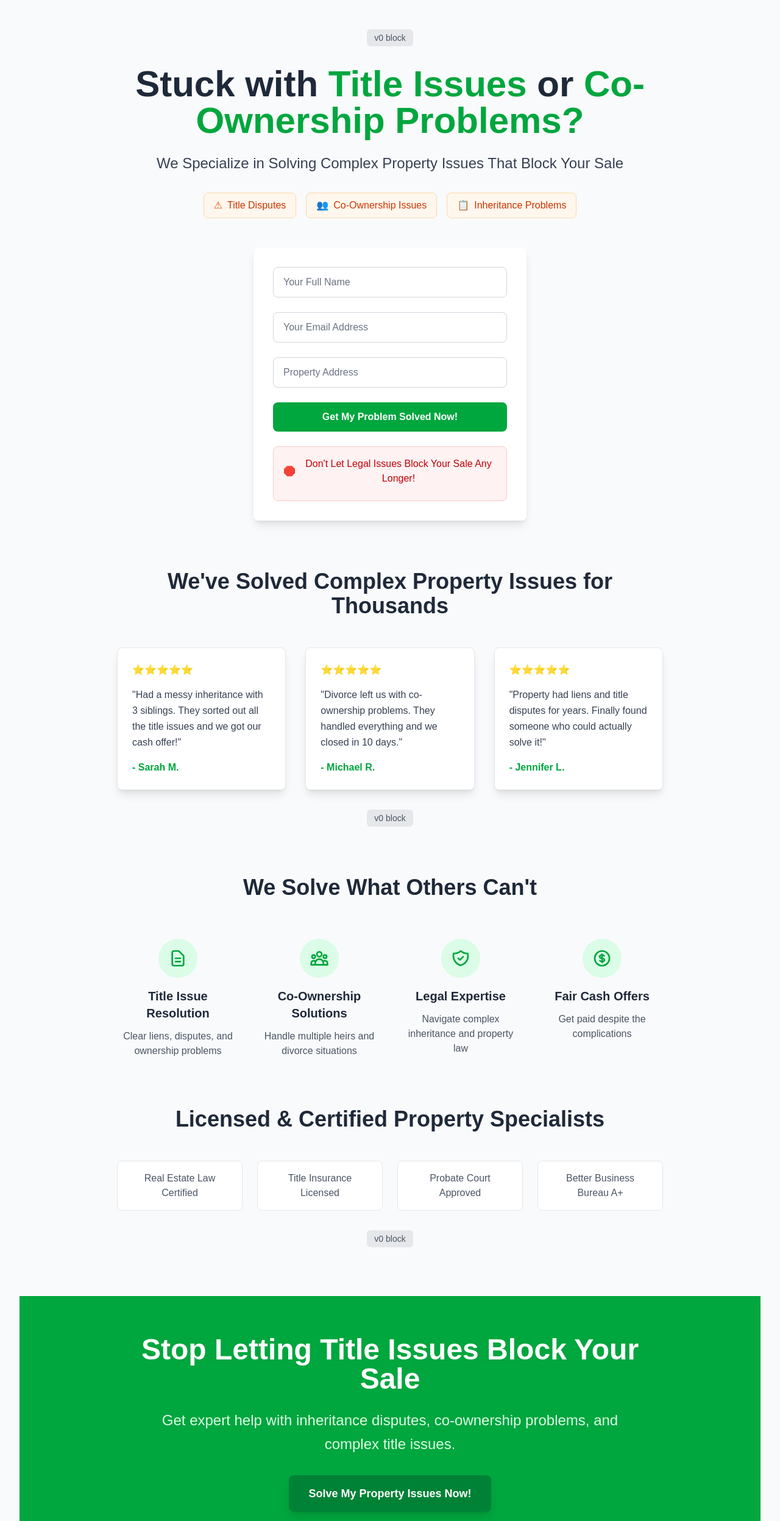
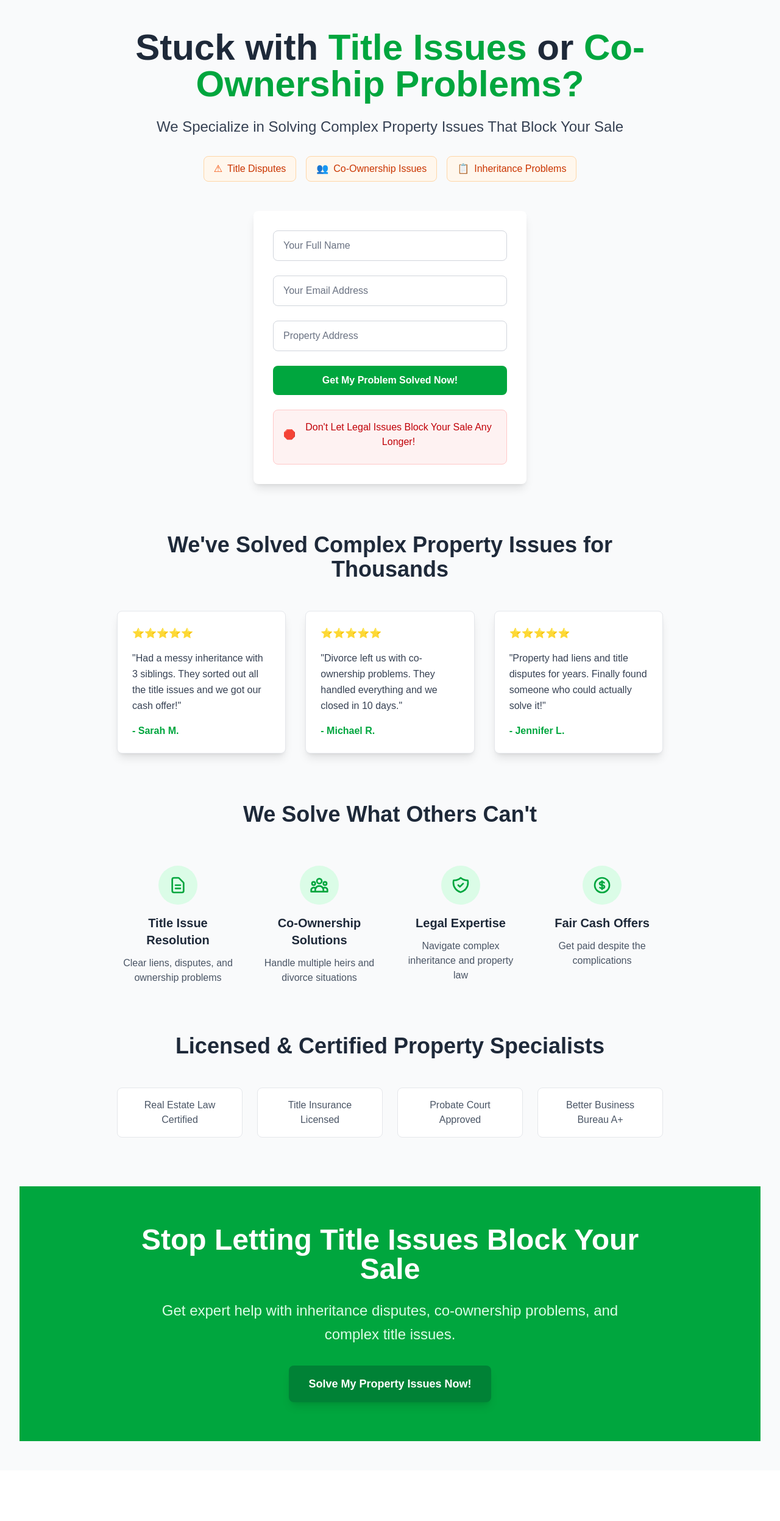
Before and after one commit to buildmoreandmore-cpu/property-title-landing, a Next.js app: page / in a window 1280 px wide. Shown: the top 2495 px of the page at 61% size. After the commit the page ends 2412 px from the top, so only its background shows below. Built offline with nearby package versions, Linux system fonts and the light colour scheme.

Commit message:
Remove all v0 block tags from landing page

```diff
--- a/app/page.tsx
+++ b/app/page.tsx
@@ -28,9 +28,6 @@ export default function Home() {
       <div className="max-w-4xl mx-auto">
         {/* Header with v0 block tag */}
         <div className="text-center mb-8">
-          <div className="inline-block bg-gray-200 text-gray-600 px-3 py-1 rounded-md text-sm mb-8">
-            v0 block
-          </div>
 
           {/* Main heading */}
           <h1 className="text-4xl md:text-5xl lg:text-6xl font-bold mb-6">
@@ -174,12 +171,6 @@ export default function Home() {
             </div>
           </div>
 
-          {/* v0 block tag */}
-          <div className="text-center">
-            <div className="inline-block bg-gray-200 text-gray-600 px-3 py-1 rounded-md text-sm">
-              v0 block
-            </div>
-          </div>
         </div>
 
         {/* We Solve What Others Can't Section */}
@@ -256,12 +247,6 @@ export default function Home() {
             </div>
           </div>
 
-          {/* v0 block tag */}
-          <div className="text-center">
-            <div className="inline-block bg-gray-200 text-gray-600 px-3 py-1 rounded-md text-sm">
-              v0 block
-            </div>
-          </div>
         </div>
       </div>
 
```
